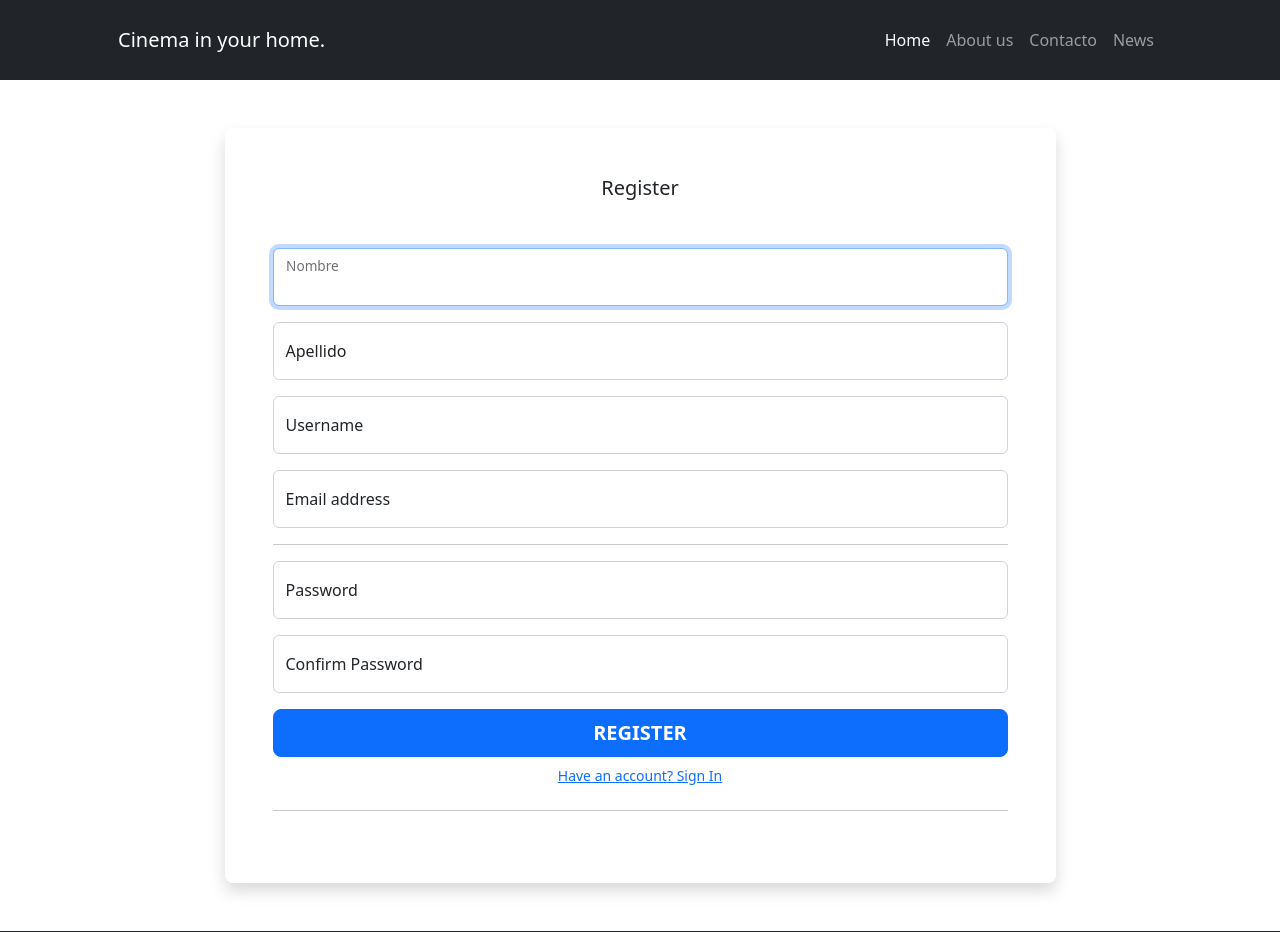
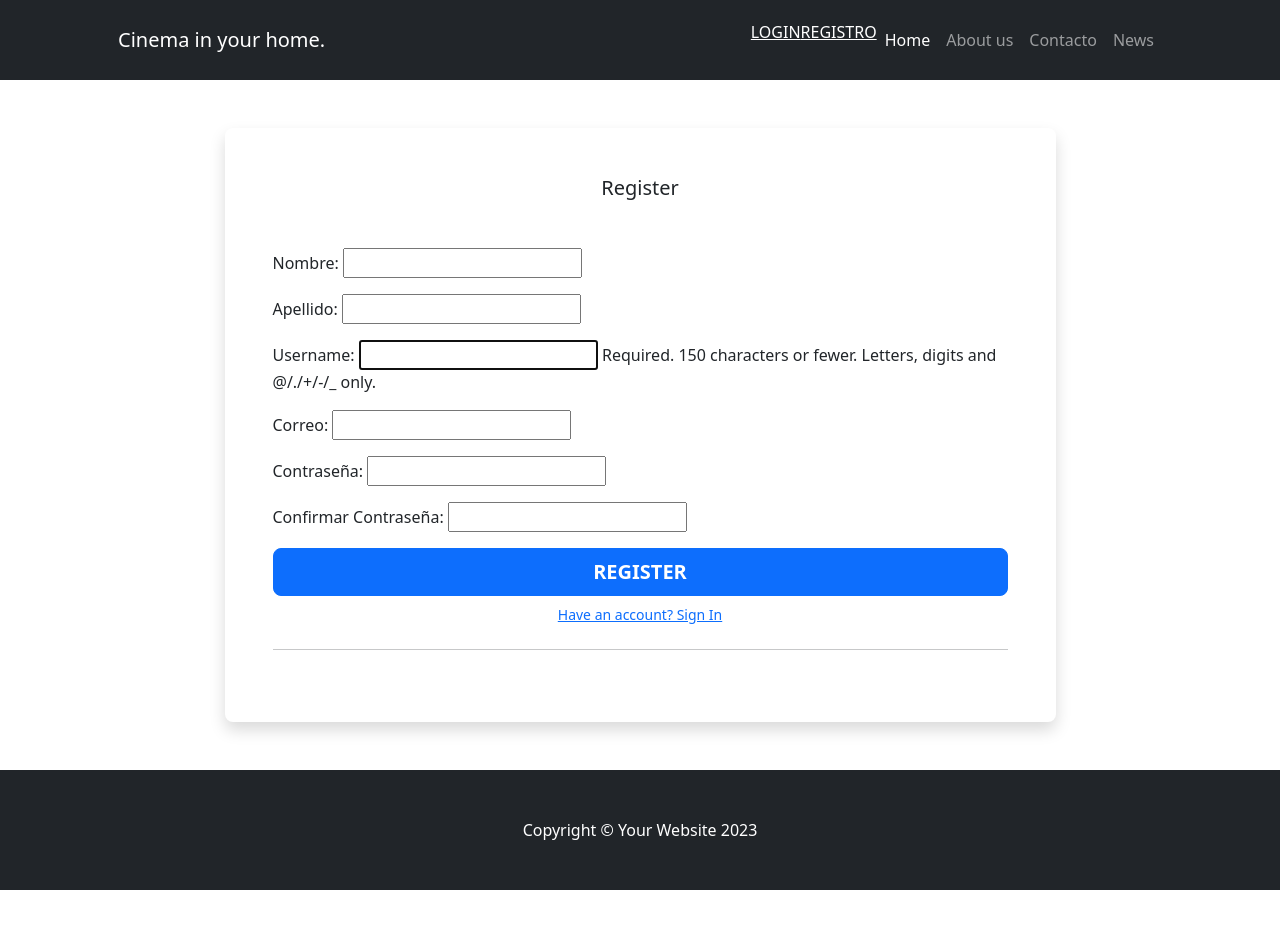
Before and after one commit to Durnbeck/Proyecto, a Django app: page /usuarios/registro/ in a window 1280 px wide. Shown: the top 932 px of the page. After the commit the page ends 890 px from the top, so only its background shows below. Run offline with Django 4.2, Linux system fonts and the light colour scheme; some libraries are stand-ins or nearby versions.

Commit message:
commit de prueba

```diff
--- a/templates/base.html
+++ b/templates/base.html
@@ -14,11 +14,7 @@
         <link href="https://cdn.jsdelivr.net/npm/bootstrap-icons@1.4.1/font/bootstrap-icons.css" rel="stylesheet" />
         <!-- Core theme CSS (includes Bootstrap)-->
         <link href="{% static 'css/styles.css' %}" rel="stylesheet" />
-
-
-
     </head>
-
 
     <body>
         <!-- Responsive navbar-->
@@ -28,6 +24,14 @@
                 <button class="navbar-toggler" type="button" data-bs-toggle="collapse" data-bs-target="#navbarSupportedContent" aria-controls="navbarSupportedContent" aria-expanded="false" aria-label="Toggle navigation"><span class="navbar-toggler-icon"></span></button>
                 <div class="collapse navbar-collapse" id="navbarSupportedContent">
                     <ul class="navbar-nav ms-auto mb-2 mb-lg-0">
+        {% if user.is_authenticated %}
+            <strong style="color: white;">Welcome {{ user.username }}!</strong>
+            <a href="{% url 'logout' %}">LOGOUT</a>
+        {% else %}
+            <a href="{% url 'login' %}">LOGIN</a>
+            <a href="{% url 'registro' %}">REGISTRO</a>
+        {% endif %}
+
                         <li class="nav-item"><a class="nav-link active" aria-current="page" href="{% url 'home' %}">Home</a></li>
                         <li class="nav-item"><a class="nav-link" href="{% url 'nosotros' %}">About us</a></li>
                         <li class="nav-item"><a class="nav-link" href="{% url 'contacto' %}">Contacto</a></li>
--- a/templates/usuarios/registro.html
+++ b/templates/usuarios/registro.html
@@ -1,10 +1,9 @@
+
 {% extends 'base.html' %}
 {% load static %}
 {% block title %}Registro{% endblock %}
 
 {% block contenido %}
-<!-- This snippet uses Font Awesome 5 Free as a dependency. You can download it at fontawesome.io! -->
-
 <body>
     <div class="container">
       <div class="row">
@@ -15,64 +14,19 @@
             </div>
             <div class="card-body p-4 p-sm-5">
               <h5 class="card-title text-center mb-5 fw-light fs-5">Register</h5>
-              <form>
-
-                <div class="form-floating mb-3">
-                    <input type="text" class="form-control" id="floatingInputUsername" placeholder="myname" required autofocus>
-                    <label for="floatingInputUsername">Nombre</label>
-                  </div>
-
-                  <div class="form-floating mb-3">
-                    <input type="text" class="form-control" id="floatingInputUsername" placeholder="lastname" required autofocus>
-                    <label for="floatingInputUsername">Apellido</label>
-                  </div>
-
-
-
-                <div class="form-floating mb-3">
-                  <input type="text" class="form-control" id="floatingInputUsername" placeholder="myusername" required autofocus>
-                  <label for="floatingInputUsername">Username</label>
-                </div>
-
-                <div class="form-floating mb-3">
-                  <input type="email" class="form-control" id="floatingInputEmail" placeholder="name@example.com">
-                  <label for="floatingInputEmail">Email address</label>
-                </div>
-
-                <hr>
-
-                <div class="form-floating mb-3">
-                  <input type="password" class="form-control" id="floatingPassword" placeholder="Password">
-                  <label for="floatingPassword">Password</label>
-                </div>
-
-                <div class="form-floating mb-3">
-                  <input type="password" class="form-control" id="floatingPasswordConfirm" placeholder="Confirm Password">
-                  <label for="floatingPasswordConfirm">Confirm Password</label>
-                </div>
-
-
-
-
+              <form method="POST">
+                {% csrf_token %}
+                {{ form.as_p }}
                 <div class="d-grid mb-2">
                   <button class="btn btn-lg btn-primary btn-login fw-bold text-uppercase" type="submit">Register</button>
                 </div>
-
-                <a class="d-block text-center mt-2 small" href="{% url 'login' %}">Have an account? Sign In</a>
-
-                <hr class="my-4">
-
-
-                  </button>
-                </div>
-
               </form>
+              <a class="d-block text-center mt-2 small" href="{% url 'login' %}">Have an account? Sign In</a>
+              <hr class="my-4">
             </div>
           </div>
         </div>
       </div>
     </div>
-  </body>
-
-
+</body>
 {% endblock contenido %}
```
Also changed, not shown: blog/settings/local.py (+1 -8 lines), blog/db.sqlite3, media/noticias/et.jpg (added), media/noticias/jaws.jpg (added), media/noticias/jumanji.jpg (added), media/noticias/labyrinth.jpg (added), media/noticias/marsattack.jpg (added), media/noticias/misery.jpg (added), media/noticias/oldboy.jpg (added), media/noticias/poltergeist.jpg (added), media/noticias/seven.jpg (added), media/noticias/starship.jpg (added), media/noticias/theneverendingstory.jpg (added), media/noticias/theshining.jpg (added), 3 more files.
